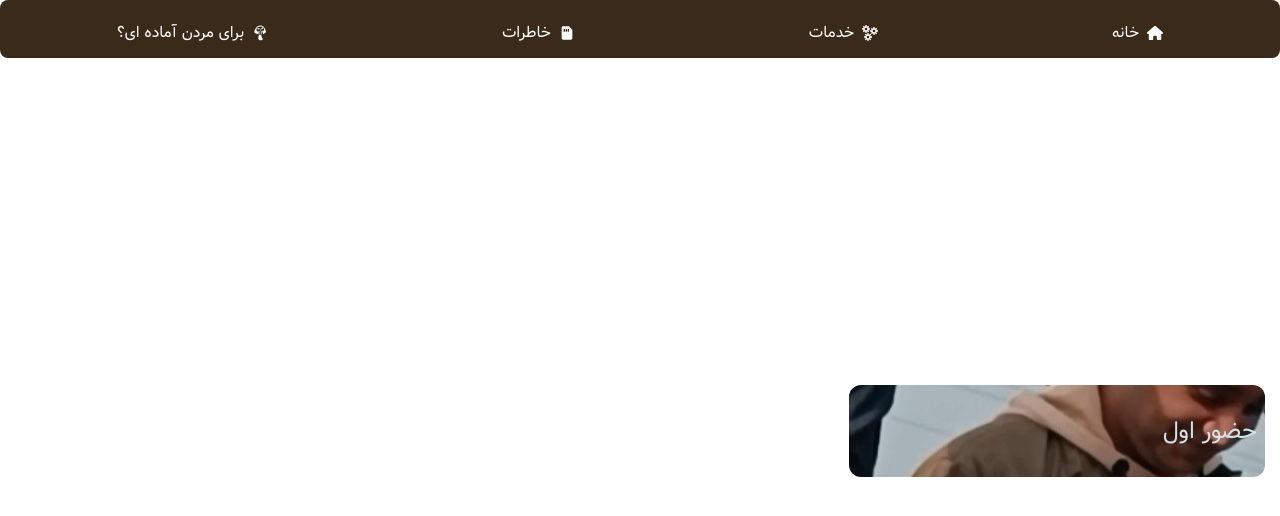
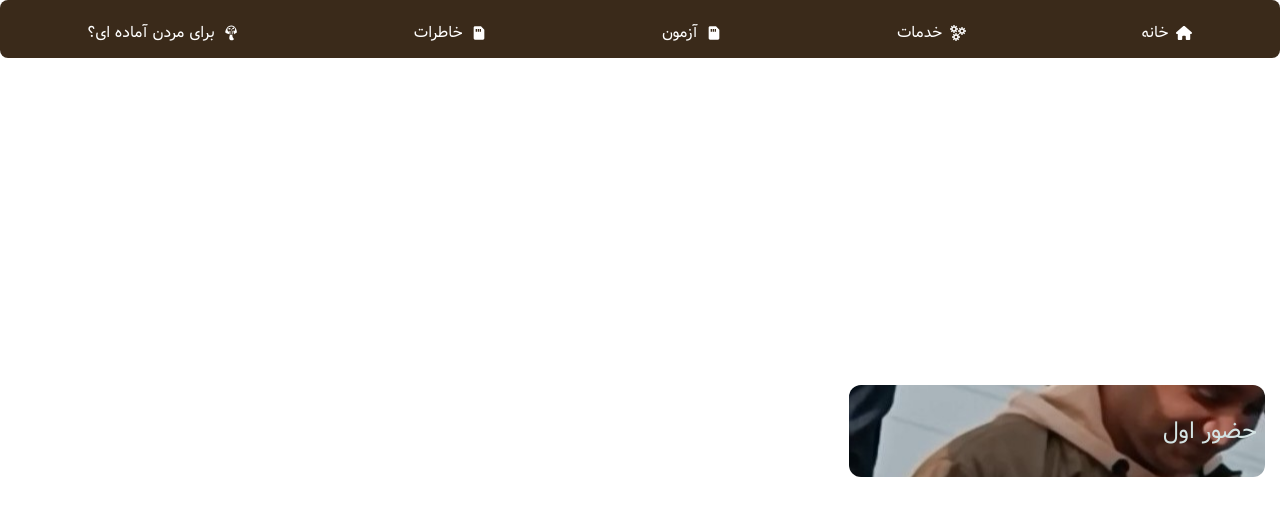
Before and after one commit to medicalalireza/check, a React (Vite) app: page /check/project/memory in a window 1280 px wide. Shown: the top 516 px of the page. Built offline with nearby package versions, Linux system fonts and the light colour scheme.

Commit message:
Update Navbar.tsx

```diff
--- a/src/components/Navbar/Navbar.tsx
+++ b/src/components/Navbar/Navbar.tsx
@@ -22,6 +22,14 @@ const Navbar = () => {
               خدمات
             </Link>
           </li>
+
+          <li className="list-item">
+            <Link to="/quiz">
+              <BiSolidMemoryCard />
+              آزمون
+            </Link>
+          </li>
+
           <li className="list-item">
             <Link to="/check/project/memory">
               <BiSolidMemoryCard />
```
